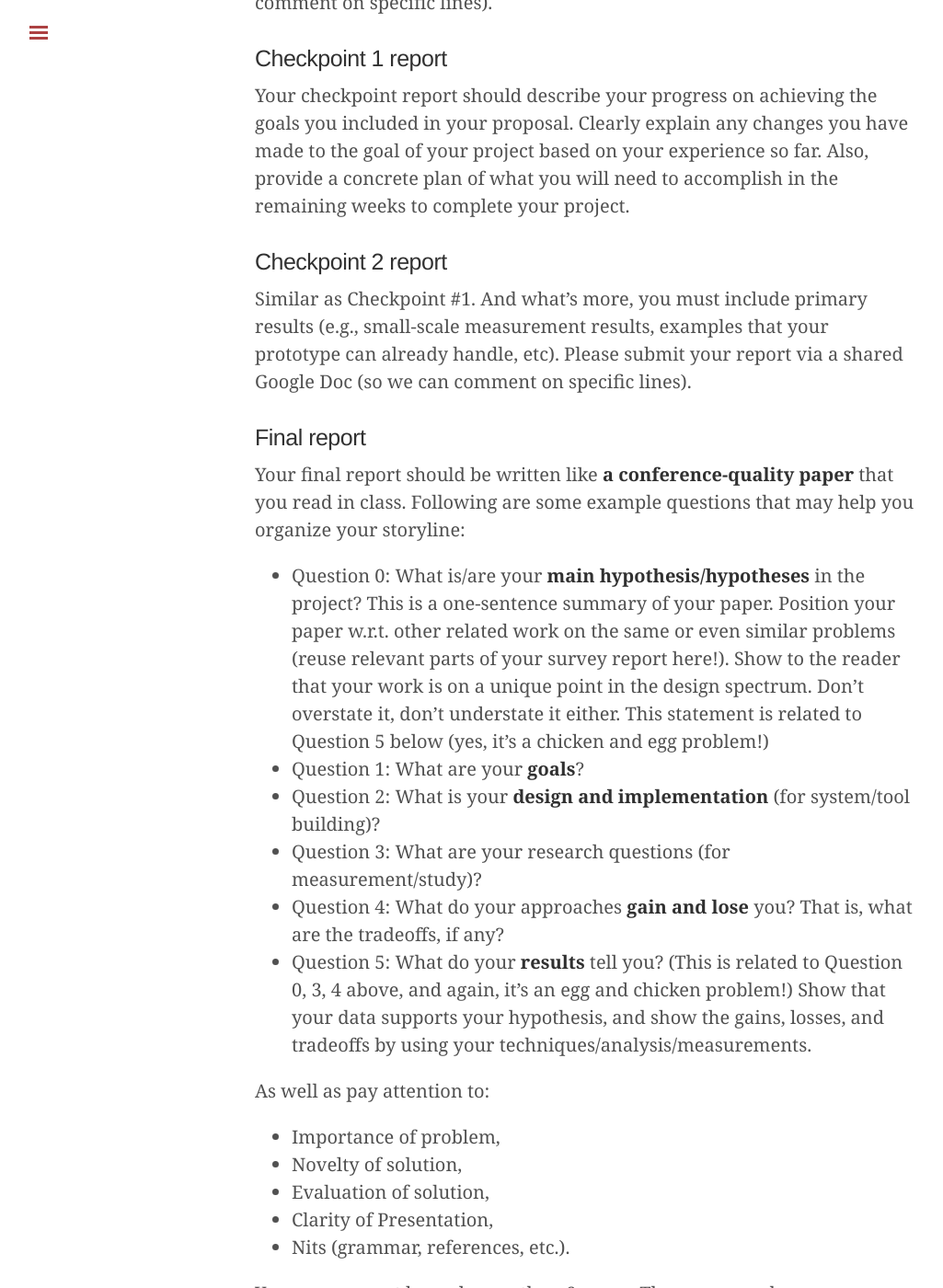
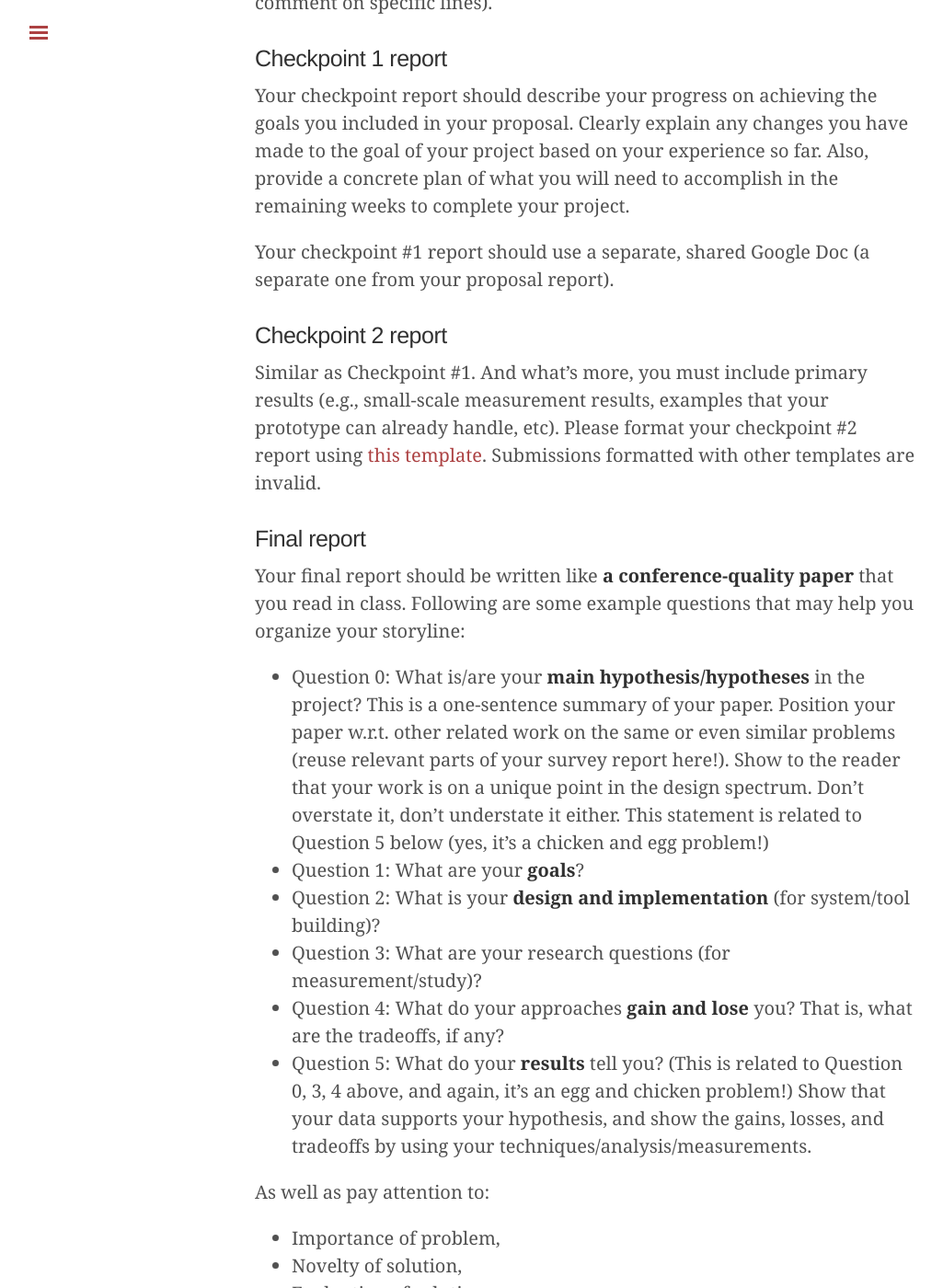
Before and after one commit to tddg/cs571-spring22, a Jekyll site: the page built from project.md, in a window 1280 px wide and 1400 px high, scrolled down 1481 px. Shown: the whole window at 92% size, without its empty margins (3-1028 px from the left). Built offline with Jekyll 4.4.1, drawn with Linux system fonts in a browser that asks for light colours; some of the changed text lies outside the part shown.

Commit message:
added formatting detail for checkpoint 2 report and final re port

```diff
--- a/_includes/sidebar.html
+++ b/_includes/sidebar.html
@@ -17,7 +17,6 @@
 	<!--a class="sidebar-nav-item{% if page.url == site.baseurl %} active{% endif %}" href="{{ site.baseurl }}/lab2.html">Lab 2 (Linux shell)</a-->
 	<!--a class="sidebar-nav-item{% if page.url == site.baseurl %} active{% endif %}" href="{{ site.baseurl }}/lab2.html">Lab 2</a>
 	<a class="sidebar-nav-item{% if page.url == site.baseurl %} active{% endif %}" href="{{ site.baseurl }}/proj.html">Final Project</a-->
-	<a class="sidebar-nav-item{% if page.url == site.baseurl %} active{% endif %}" href="{{ site.baseurl }}/gitlab_setup.html">GitLab Setup</a>
 	<!--a class="sidebar-nav-item{% if page.url == site.baseurl %} active{% endif %}" href="{{ site.baseurl }}/os161_install.html">Installing OS/161</a-->
 	<a class="sidebar-nav-item{% if page.url == site.baseurl %} active{% endif %}" href="{{ site.baseurl }}/allnews.html">Announcements</a>
 
--- a/project.md
+++ b/project.md
@@ -57,13 +57,17 @@ have made to the goal of your project based on your experience so
 far. Also, provide a concrete plan of what you will need to
 accomplish in the remaining weeks to complete your project.
 
+Your checkpoint #1 report should use a separate, shared Google Doc (a
+separate one from your proposal report).
+
 
 ### Checkpoint 2 report
 
 Similar as Checkpoint #1. And what's more, you must include primary
 results (e.g., small-scale measurement results, examples that your
-prototype can already handle, etc). Please submit your report via a
-shared Google Doc (so we can comment on specific lines).
+prototype can already handle, etc). Please format your checkpoint #2
+report using [this template](https://github.com/tddg/cs571_report_latex_template).
+Submissions formatted with other templates are invalid.
 
 
 ### Final report
@@ -90,8 +94,7 @@ As well as pay attention to:
 Your paper must be no longer than 6 pages. The paper
 can have as many additional pages for references and for supplemental material
 in appendices.
-Please format your paper using the [USENIX latex
-template](tbd); submissions formatted with other templates are invalid.
+Please format your paper using the [this template](https://github.com/tddg/cs571_report_latex_template); submissions formatted with other templates are invalid.
 
 
 
```
